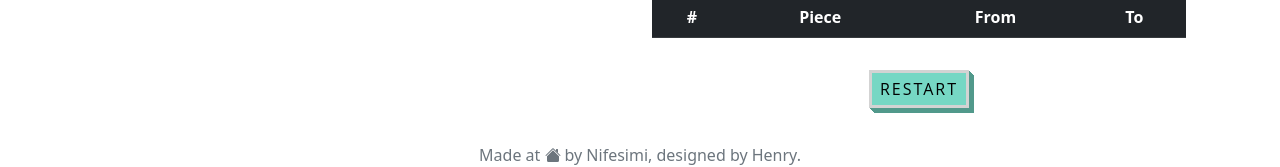
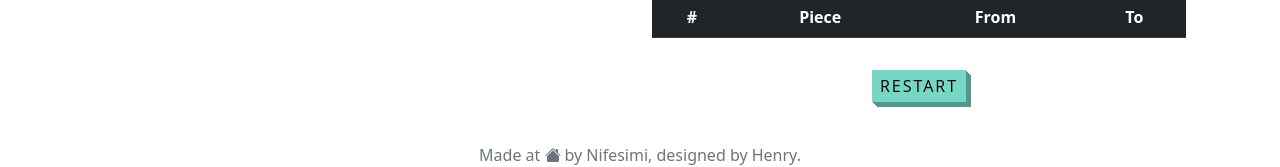
Before and after one commit to PrintNifesimi/MintPanda-Chess, a React (Create React App) app in the folder chess/: page / in a window 1280 px wide. Shown: the part 615-782 px from the top of the page. Built offline with nearby package versions, Linux system fonts and the light colour scheme.

Commit message:
"minor update"

```diff
--- a/chess/src/BoardMdl.tsx
+++ b/chess/src/BoardMdl.tsx
@@ -36,7 +36,7 @@ const CustomButton = styled.button`
   background-color:#76D7C4;
   color: #000 ;
   cursor: pointer;
-  border: 3px solid  #d3d3d3;
+  border: 3px white;
   padding: 0.25em 0.5em;
   box-shadow: 1px 1px 0px 0px #51998B, 2px 2px 0px 0px #51998B, 3px 3px 0px 0px #51998B, 4px 4px 0px 0px #51998B, 5px 5px 0px 0px #51998B;
   position: relative;
```
